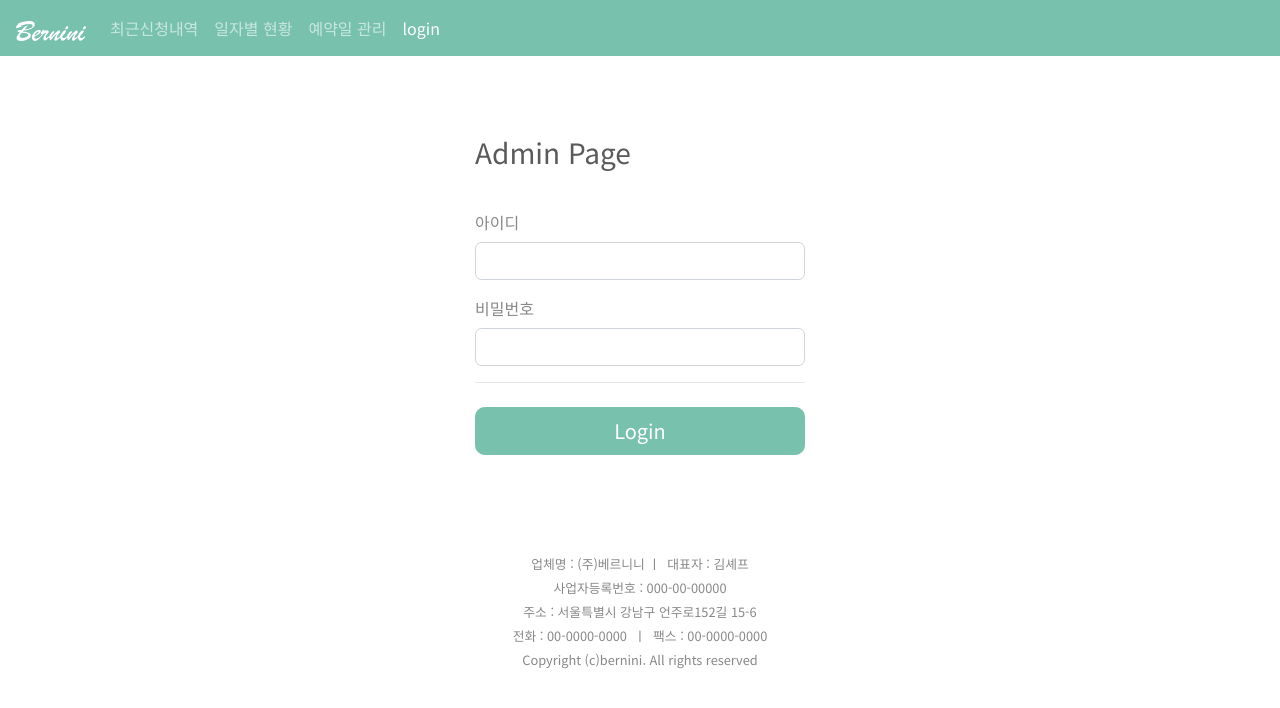
After one commit to 32sylee/flask_reservation, a Flask app: page /admin/login in a window 1280 px wide. The commit adds this page. Shown: the top 708 px of the page. Run offline with Flask 2, Linux system fonts and the light colour scheme; some libraries are stand-ins or nearby versions.

Commit message:
1차 구현

```diff
--- a/blueprints/admin.py
+++ b/blueprints/admin.py
@@ -1,8 +1,10 @@
 import json
 
-from flask import Blueprint, render_template, jsonify, request
+from flask import Blueprint, render_template, jsonify, request, session, redirect, url_for
 from pymongo import MongoClient
+
 from filters import *
+from functions import *
 from datetime import timedelta
 from bson.objectid import ObjectId
 
@@ -12,13 +14,39 @@ admin_api = Blueprint('admin_api', __name__, template_folder='templates/admin')
 client = MongoClient('localhost', 27017)
 db = client.bernini
 
-@admin_api.route('/booklist')
+
+@admin_api.route('/login', methods=['GET'])
+def login():
+    if request.args.get('next'):
+        next = request.args.get('next')
+    else:
+        next = "booklist"
+    return render_template('admin/login.html', next=next)
+
+
+@admin_api.route('/booklist', methods=['GET'])
 def booklist():
-    # 현재 날짜의 00:00 계산
-    now = datetime.today()
-    today = datetime(now.year, now.month, now.day)
+    if not session.get('logged_in'):
+        return redirect(url_for('admin_api.login', next=request.full_path))
 
-    bookings = list(db.booking.find({'date': {'$gte': today}}).sort('_id', -1))
+    today = get_today()
+
+    id = ObjectId(request.args.get('id'))
+    status = 3
+
+    if request.args.get('id') is not None:
+        bookings = []
+        bookings.append(db.booking.find_one({'_id': id}))
+    else:
+        condition = {'date': {'$gte': today}}
+
+        if request.args.get('status'):
+            status = int(request.args.get('status'))
+            # status가 0,1,2인 경우만 condition에 추가
+            if status < 3:
+                condition['status'] = status
+
+        bookings = list(db.booking.find(condition).sort('_id', -1))
 
     # 예약상태 구하기
     for i in range(len(bookings)):
@@ -35,17 +63,47 @@ def booklist():
         elif bookings[i]['status'] == 2:
             bookings[i]['status_str'] = "예약취소"
 
-    return render_template('admin/booklist.html', bookings=bookings)
+    return render_template('admin/booklist.html', bookings=bookings, id=request.args.get('id'), status=status)
+
 
 @admin_api.route('/settingdate')
 def settingdate():
-    # 현재 날짜의 00:00 계산
-    now = datetime.today()
-    today = datetime(now.year, now.month, now.day)
+    if not session.get('logged_in'):
+        return redirect(url_for('admin_api.login', next=request.full_path))
 
+    today = get_today()
     dates = list(db.date.find({'date': {'$gte': today}}).sort('date', 1))
 
     return render_template('admin/settingdate.html', dates=dates)
+
+
+@admin_api.route('/datebook', methods=['GET'])
+def datebook():
+    if not session.get('logged_in'):
+        return redirect(url_for('admin_api.login', next=request.full_path))
+
+    if request.args.get('date') is None:
+        date = get_today()
+        selected_date = datetime.strftime(date, "%Y-%m-%d")
+    else:
+        selected_date = request.args.get('date')
+        date = datetime.strptime(selected_date, "%Y-%m-%d")
+
+    today = get_today()
+    dates = list(db.date.find({'date': {'$gte': today}}).sort('date', 1))
+
+    bookings = list(db.booking.find({'date': date, 'status': {'$lte': 1}}).sort('time', 1))
+
+    # 예약상태 구하기
+    for i in range(len(bookings)):
+        if bookings[i]['status'] == 0:
+            bookings[i]['status_str'] = "예약신청중"
+
+        elif bookings[i]['status'] == 1:
+            bookings[i]['status_str'] = "예약승인"
+
+    return render_template('admin/datebook.html', bookings=bookings, dates=dates, selected_date=selected_date)
+
 
 @admin_api.route('/adddate', methods=['POST'])
 def adddate():
@@ -60,6 +118,7 @@ def adddate():
         inserted_date += timedelta(days=1)
     return jsonify({'result': 'success'})
 
+
 @admin_api.route('/deletedate', methods=['POST'])
 def deletedate():
     delete_dates = json.loads(request.form['delete_dates'])
@@ -68,8 +127,35 @@ def deletedate():
         db.date.remove({'_id': date_id})
     return jsonify({'result': 'success'})
 
+
 @admin_api.route('/approve', methods=['POST'])
 def approve():
     booking_id = ObjectId(request.form['booking_id'])
     db.booking.update_one({'_id': booking_id}, {'$set': {'status': 1}})
     return jsonify({'result': 'success'})
+
+
+@admin_api.route('/cancel', methods=['POST'])
+def cancel():
+    booking_id = ObjectId(request.form['booking_id'])
+    db.booking.update_one({'_id': booking_id}, {'$set': {'status': 2}})
+    return jsonify({'result': 'success'})
+
+
+@admin_api.route('/login-chk', methods=['POST'])
+def login_chk():
+    id = request.form['id']
+    password = request.form['password']
+    result = db.admin.find_one({'id': id, 'password': password})
+
+    if result is None:
+        return jsonify({'result': 'fail'})
+    else:
+        session['logged_in'] = True
+        return jsonify({'result': 'success'})
+
+
+@admin_api.route('/logout', methods=['POST'])
+def logout():
+    session['logged_in'] = False
+    return jsonify({'result': 'success'})
--- a/run.py
+++ b/run.py
@@ -14,4 +14,5 @@ app.jinja_env.filters['datetime'] = format_datetime
 
 
 if __name__ == '__main__':
+    app.secret_key = "123"
     app.run('0.0.0.0', port=5000, debug=True)
--- a/static/css/css.css
+++ b/static/css/css.css
@@ -2,32 +2,40 @@
 font-family: 'Noto Sans KR', sans-serif !important;
 }
 
-.bernini{
-font-family: 'Yellowtail', cursive !important;
+.sm-logo{
+width: 70px;
+}
+
+.logo{
+width: 300px;
 }
 
 .custom-title{
 margin-bottom: 30px;
 }
 
-.navbar{
-margin-bottom: 30px;
-}
-
 .wrap{
 	width: 550px;
 	margin: auto;
+	margin-top: 30px;
+}
+
+.wide-wrap{
+	width: 700px;
+	margin: auto;
+	margin-top: 30px;
 }
 
 .middle-wrap{
 	width: 400px;
 	margin: auto;
+	margin-top: 30px;
 }
 
 .small-wrap{
 	width: 330px;
 	margin: auto;
-	margin-top: 50px;
+	margin-top: 80px;
 	margin-bottom: 80px;
 }
 
@@ -46,3 +54,16 @@ flex-wrap:wrap;
 align-items:center;
 justify-content:flex-end;
 }
+
+.bg-home{
+height: 130vh;
+background-image: url('/static/media/main_image.jpg');
+background-size: cover;
+}
+
+.main{
+position: absolute;
+left: 50%;
+top: 55%;
+transform:translate(-50%, -50%);
+}
--- a/templates/admin/layout.html
+++ b/templates/admin/layout.html
@@ -19,7 +19,6 @@
 
     <!-- Fonts-->
     <link href="https://fonts.googleapis.com/css?family=Noto+Sans+KR&display=swap" rel="stylesheet">
-    <link href="https://fonts.googleapis.com/css?family=Yellowtail&display=swap" rel="stylesheet">
 
     <!-- JS -->
     {% block js %}{% endblock %}
@@ -28,7 +27,9 @@
 <body>
 
 <nav class="navbar navbar-expand-lg navbar-dark bg-primary">
-    <a id="bernini" class="navbar-brand bernini" href=#>Bernini</a>
+    <a id="bernini" class="navbar-brand" href="{{ url_for('user_api.home') }}">
+        <img src="{{ url_for('static', filename='media/logo.png') }}" class="sm-logo">
+    </a>
 
     <div class="collapse navbar-collapse" id="navbarColor03">
         <ul class="navbar-nav mr-auto">
@@ -36,13 +37,41 @@
                 <a id="booklist" class="nav-link" href="{{ url_for('admin_api.booklist') }}">최근신청내역</a>
             </li>
             <li class="nav-item">
+                <a id="datebook" class="nav-link" href="{{ url_for('admin_api.datebook') }}">일자별 현황</a>
+            </li>
+            <li class="nav-item">
                 <a id="settingdate" class="nav-link" href="{{ url_for('admin_api.settingdate') }}">예약일 관리</a>
+            </li>
+            <li class="nav-item">
+                <a id="logout" class="nav-link" href="#" onclick="logout()" style="float: right;">logout</a>
             </li>
         </ul>
     </div>
 </nav>
 
+<script>
+    function logout() {
+        $.ajax({
+                type: "POST",
+                url: "{{ url_for('admin_api.logout') }}",
+                data: {},
+                success: function(response){
+                    var answer = response['result']
+                    if (answer == 'success') {
+                        window.location.reload();
+                    }
+                }
+            });
+    }
+</script>
 {% block content %}{% endblock %}
+
+<div id="footer" class="align-center">
+    <p><small>업체명 : (주)베르니니 ㅣ &nbsp;대표자 : 김셰프<br>
+        사업자등록번호 : 000-00-00000<br>주소 : 서울특별시 강남구 언주로152길 15-6<br>
+        전화 : 00-0000-0000 &nbsp;ㅣ &nbsp;팩스 : 00-0000-0000<br>
+        Copyright (c)bernini. All rights reserved</small></p>
+</div>
 
 </body>
 </html>
--- /dev/null
+++ b/templates/admin/login.html
@@ -0,0 +1,45 @@
+{% extends "admin/layout.html" %}
+
+{% block js %}
+<script>
+    $(document).ready(function(){
+        $("#logout").text("login");
+  		$("#logout").addClass("active");
+  	});
+
+    function login() {
+        id = $('#inputId').val();
+        password = $('#inputPassword').val();
+
+        $.ajax({
+                type: "POST",
+                url: "{{ url_for('admin_api.login_chk') }}",
+                data: { id: id, password: password },
+                success: function(response){
+                    var answer = response['result']
+                    if (answer == 'success') {
+                        window.location.href = "{{ next }}";
+                    }
+                }
+            });
+    }
+</script>
+{% endblock %}
+
+{% block content %}
+<div class="small-wrap">
+    <h3>Admin Page</h3>
+    <form style="margin-top: 40px;">
+        <div class="form-group">
+            <label for="inputId">아이디</label>
+            <input type="text" class="form-control" id="inputId">
+        </div>
+        <div class="form-group">
+            <label for="inputPassword">비밀번호</label>
+            <input type="password" class="form-control" id="inputPassword">
+        </div>
+        <hr class="mb-4">
+        <button type="button" class="btn btn-primary btn-lg btn-block" onclick="login()">Login</button>
+    </form>
+</div>
+{% endblock %}
```
Also changed, not shown: blueprints/user.py (+5 -9 lines), functions.py (added, +8 -0 lines), templates/admin/booklist.html (+70 -5 lines), templates/admin/datebook.html (added, +66 -0 lines), templates/user/book.html (+29 -2 lines), templates/user/bookdone.html (deleted, +0 -24 lines), templates/user/home.html (+13 -1 lines), templates/user/layout.html (+4 -5 lines), test.py (+4 -11 lines), static/media/logo.png (added), static/media/main_image.jpg (added).
